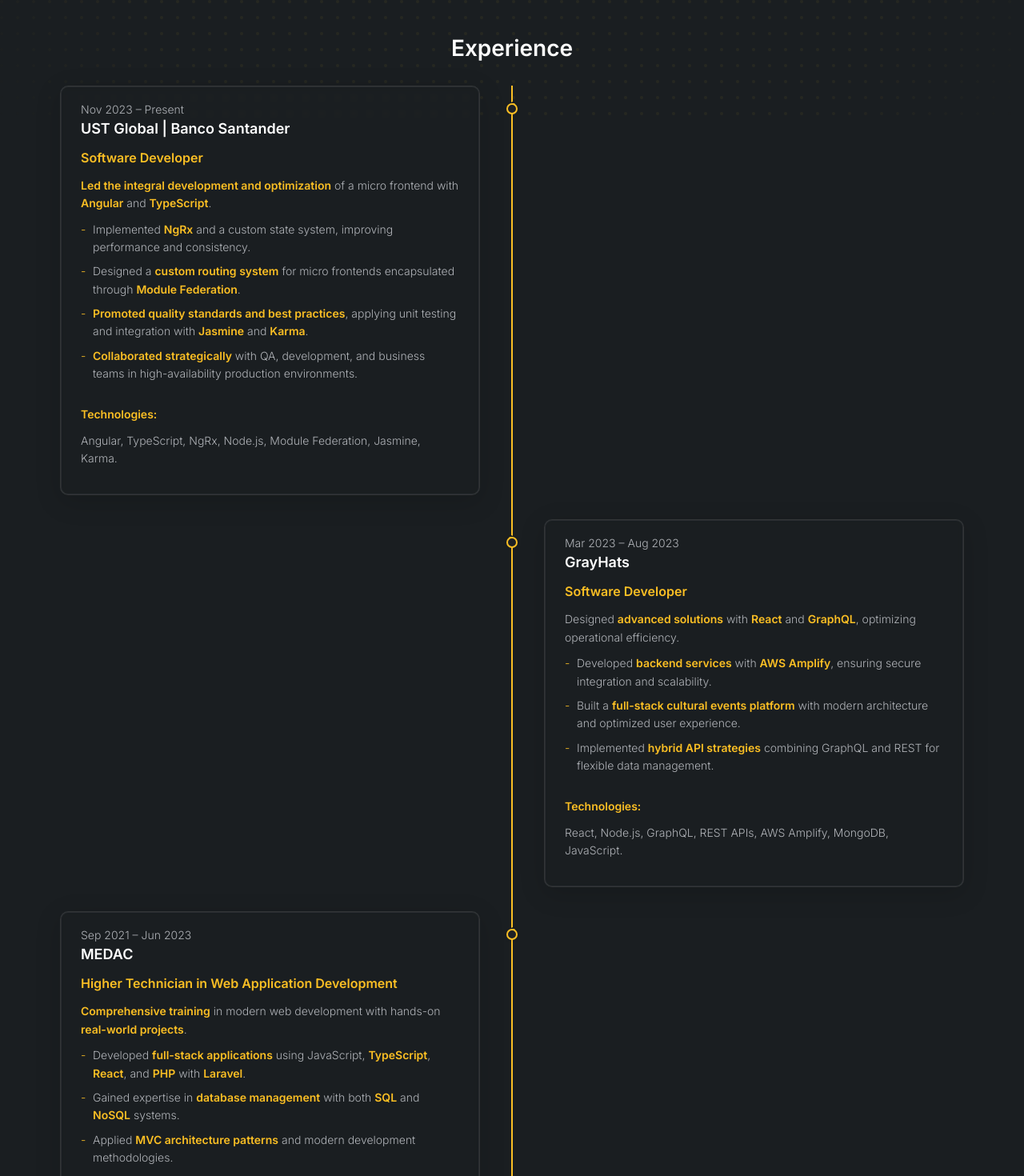
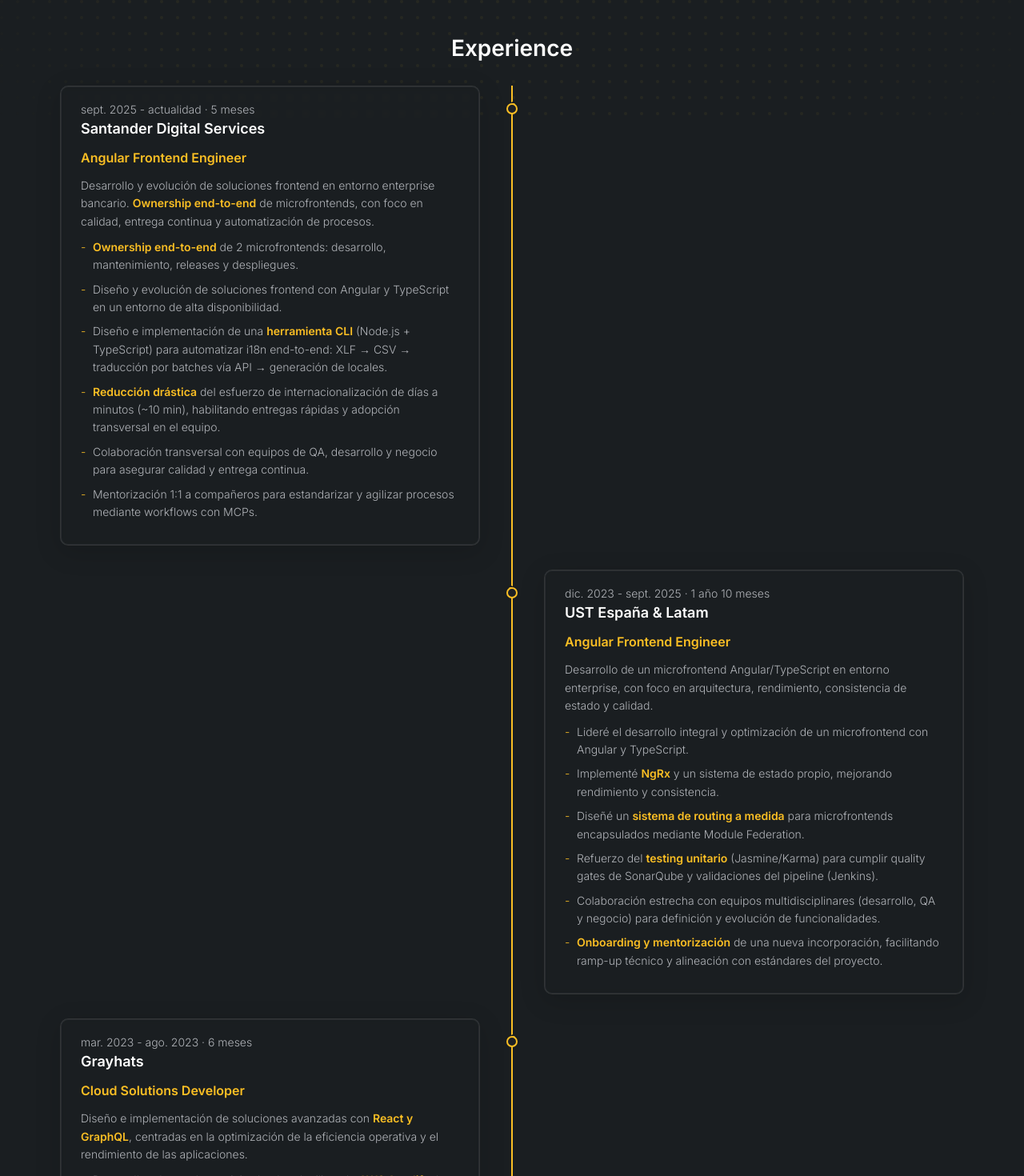
Before and after one commit to RafaGonzalezDev/personal-portfolio, a React (Vite) app: page / in a window 1280 px wide. Shown: the part 640-2110 px from the top of the page at 80% size. Built offline with nearby package versions, Linux system fonts and the light colour scheme.

Commit message:
feat(constants): refresh experience details
- update experience entries with new roles and dates

- add locations and bold highlights for key achievements

```diff
--- a/src/constants/experiences.js
+++ b/src/constants/experiences.js
@@ -1,34 +1,39 @@
 // Constantes para la sección de experiencia
 export const EXPERIENCES = [
   {
-    date: 'Nov 2023 – Present',
-    company: 'UST Global | Banco Santander',
-    role: 'Software Developer',
-    description: `**Led the integral development and optimization** of a micro frontend with **Angular** and **TypeScript**.
-- Implemented **NgRx** and a custom state system, improving performance and consistency.
-- Designed a **custom routing system** for micro frontends encapsulated through **Module Federation**.
-- **Promoted quality standards and best practices**, applying unit testing and integration with **Jasmine** and **Karma**.
-- **Collaborated strategically** with QA, development, and business teams in high-availability production environments.
-Technologies: Angular, TypeScript, NgRx, Node.js, Module Federation, Jasmine, Karma.`,
+    date: 'sept. 2025 - actualidad · 5 meses',
+    company: 'Santander Digital Services',
+    role: 'Angular Frontend Engineer',
+    location: 'Madrid, Comunidad de Madrid, España · Híbrido',
+    description: `Desarrollo y evolución de soluciones frontend en entorno enterprise bancario. **Ownership end-to-end** de microfrontends, con foco en calidad, entrega continua y automatización de procesos.
+
+- **Ownership end-to-end** de 2 microfrontends: desarrollo, mantenimiento, releases y despliegues.
+- Diseño y evolución de soluciones frontend con Angular y TypeScript en un entorno de alta disponibilidad.
+- Diseño e implementación de una **herramienta CLI** (Node.js + TypeScript) para automatizar i18n end-to-end: XLF → CSV → traducción por batches vía API → generación de locales.
+- **Reducción drástica** del esfuerzo de internacionalización de días a minutos (~10 min), habilitando entregas rápidas y adopción transversal en el equipo.
+- Colaboración transversal con equipos de QA, desarrollo y negocio para asegurar calidad y entrega continua.
+- Mentorización 1:1 a compañeros para estandarizar y agilizar procesos mediante workflows con MCPs.`,
   },
   {
-    date: 'Mar 2023 – Aug 2023',
-    company: 'GrayHats',
-    role: 'Software Developer',
-    description: `Designed **advanced solutions** with **React** and **GraphQL**, optimizing operational efficiency.
-- Developed **backend services** with **AWS Amplify**, ensuring secure integration and scalability.
-- Built a **full-stack cultural events platform** with modern architecture and optimized user experience.
-- Implemented **hybrid API strategies** combining GraphQL and REST for flexible data management.
-Technologies: React, Node.js, GraphQL, REST APIs, AWS Amplify, MongoDB, JavaScript.`,
+    date: 'dic. 2023 - sept. 2025 · 1 año 10 meses',
+    company: 'UST España & Latam',
+    role: 'Angular Frontend Engineer',
+    location: 'Madrid, Comunidad de Madrid, España · En remoto',
+    description: `Desarrollo de un microfrontend Angular/TypeScript en entorno enterprise, con foco en arquitectura, rendimiento, consistencia de estado y calidad.
+
+- Lideré el desarrollo integral y optimización de un microfrontend con Angular y TypeScript.
+- Implementé **NgRx** y un sistema de estado propio, mejorando rendimiento y consistencia.
+- Diseñé un **sistema de routing a medida** para microfrontends encapsulados mediante Module Federation.
+- Refuerzo del **testing unitario** (Jasmine/Karma) para cumplir quality gates de SonarQube y validaciones del pipeline (Jenkins).
+- Colaboración estrecha con equipos multidisciplinares (desarrollo, QA y negocio) para definición y evolución de funcionalidades.
+- **Onboarding y mentorización** de una nueva incorporación, facilitando ramp-up técnico y alineación con estándares del proyecto.`,
   },
   {
-    date: 'Sep 2021 – Jun 2023',
-    company: 'MEDAC',
-    role: 'Higher Technician in Web Application Development',
-    description: `**Comprehensive training** in modern web development with hands-on **real-world projects**.
-- Developed **full-stack applications** using JavaScript, **TypeScript**, **React**, and **PHP** with **Laravel**.
-- Gained expertise in **database management** with both **SQL** and **NoSQL** systems.
-- Applied **MVC architecture patterns** and modern development methodologies.
-Technologies: JavaScript, TypeScript, React, PHP, Laravel, Java, SQL, NoSQL, HTML5, CSS3.`,
+    date: 'mar. 2023 - ago. 2023 · 6 meses',
+    company: 'Grayhats',
+    role: 'Cloud Solutions Developer',
+    location: 'Córdoba, Andalucía, España · Presencial',
+    description: `- Diseño e implementación de soluciones avanzadas con **React y GraphQL**, centradas en la optimización de la eficiencia operativa y el rendimiento de las aplicaciones.
+- Desarrollo robusto de servicios backend utilizando **AWS Amplify**, lo que permitió una integración segura y escalable con la infraestructura de AWS Cloud.`,
   },
 ];
```
